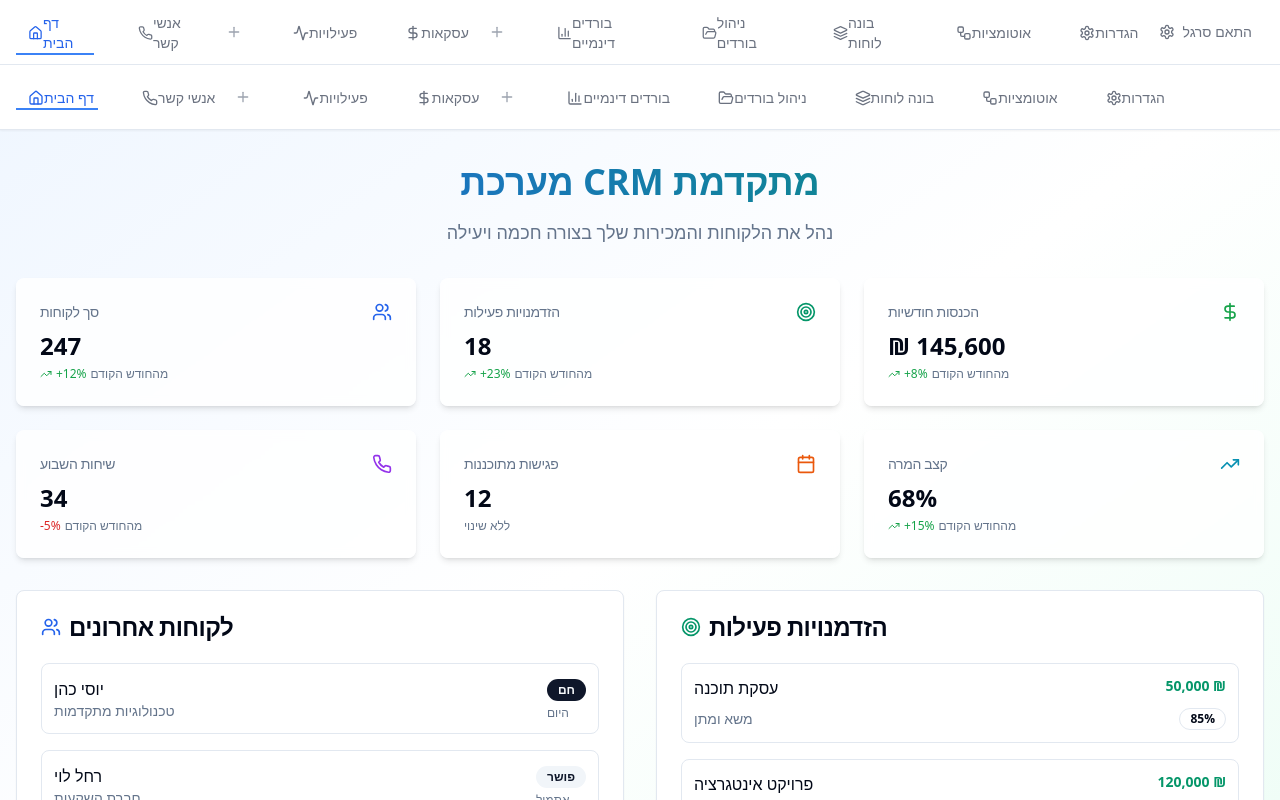
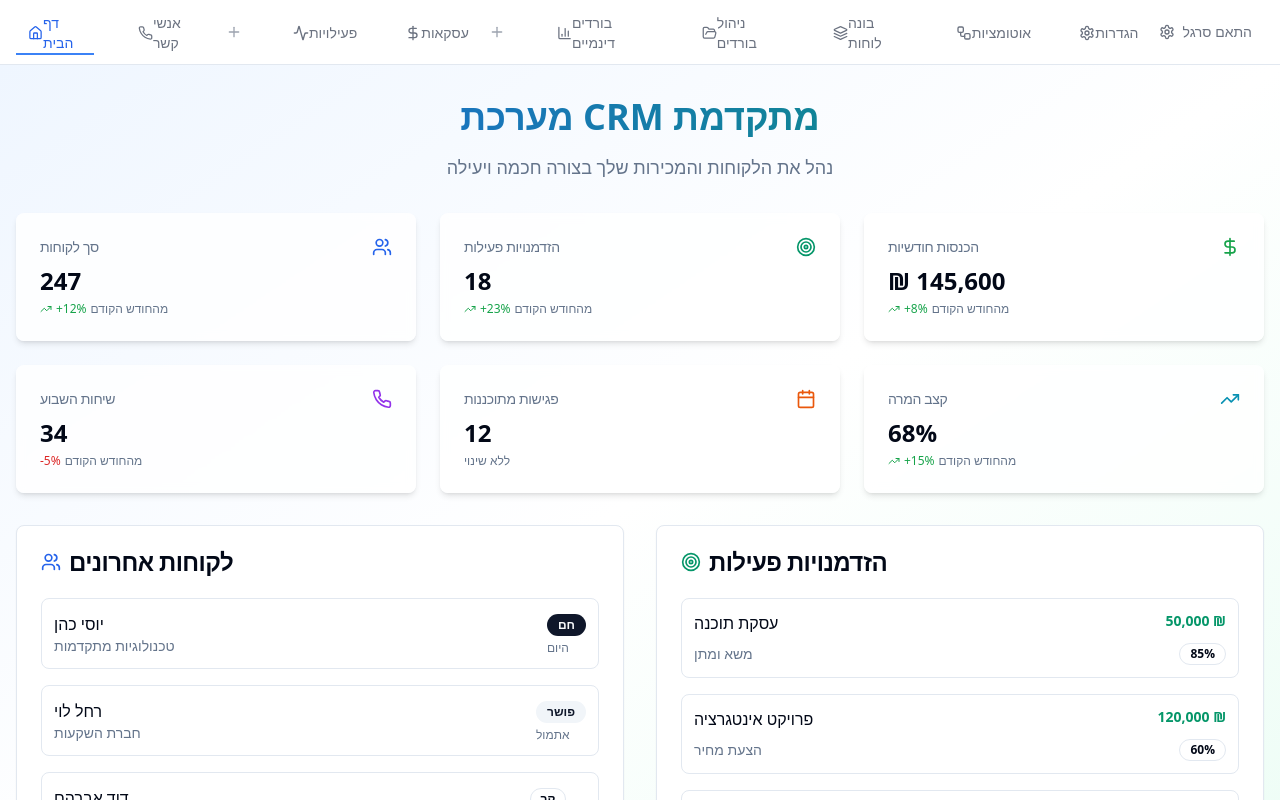
Before and after one commit to nivcomp/attentive-customer-compass, a React (Vite) app: page / in a window 1280 px wide. Shown: the top 800 px of the page. Built offline with nearby package versions, Linux system fonts and the light colour scheme.

Commit message:
Fix: Remove duplicate navigation bar
Removed the duplicate navigation bar and ensured the correct one is displayed.

```diff
--- a/src/pages/Index.tsx
+++ b/src/pages/Index.tsx
@@ -19,7 +19,6 @@ import {
   Clock
 } from "lucide-react";
 import { Input } from "@/components/ui/input";
-import Navigation from "@/components/Navigation";
 import DashboardStats from "@/components/DashboardStats";
 import ClientsList from "@/components/ClientsList";
 import SalesOpportunities from "@/components/SalesOpportunities";
@@ -122,7 +121,6 @@ const Index = () => {
 
   return (
     <div className="min-h-screen bg-gradient-to-br from-blue-50 via-white to-emerald-50">
-      <Navigation />
       <div className="container mx-auto px-4 py-8">
         {renderContent()}
       </div>
```
